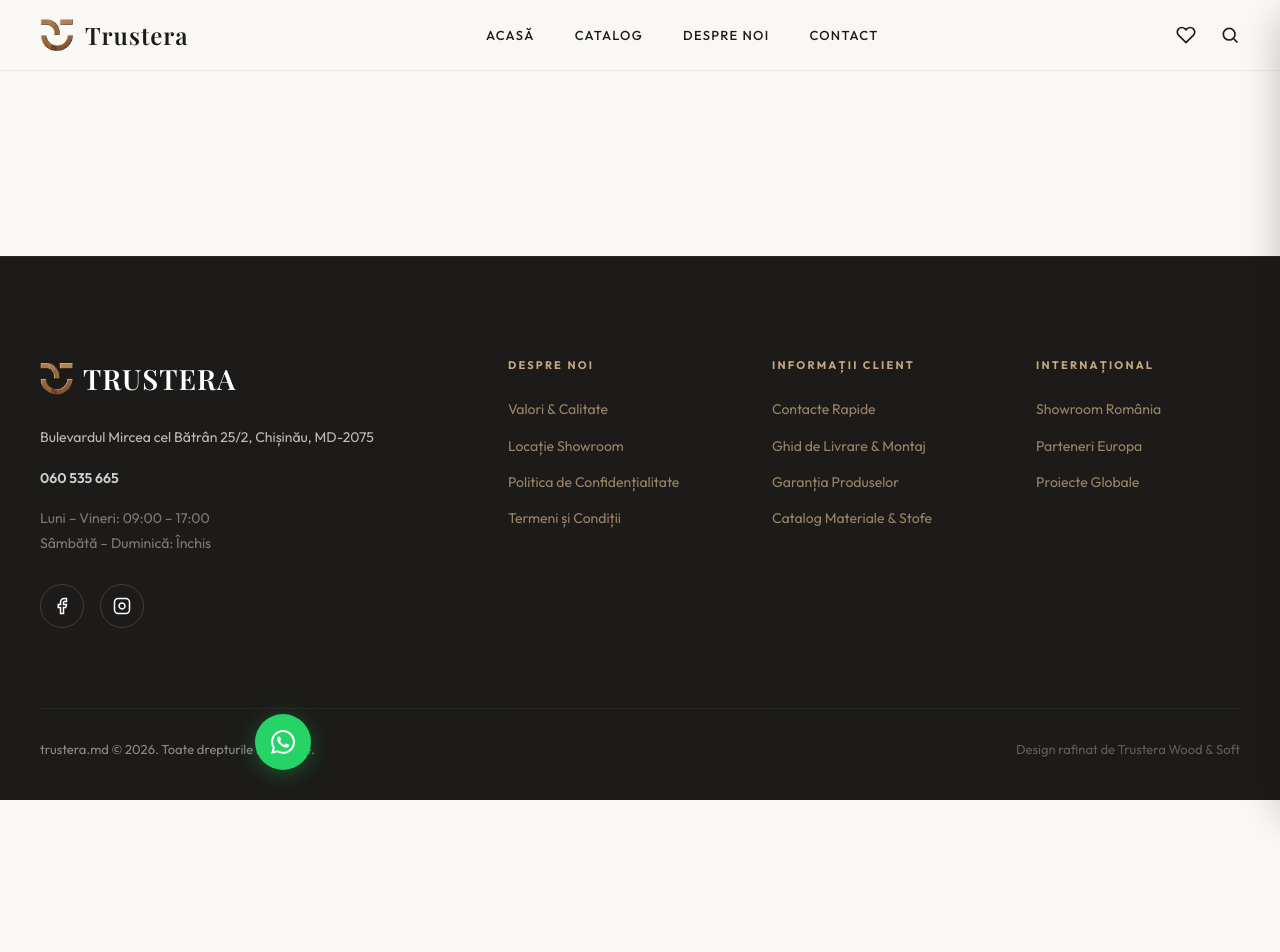
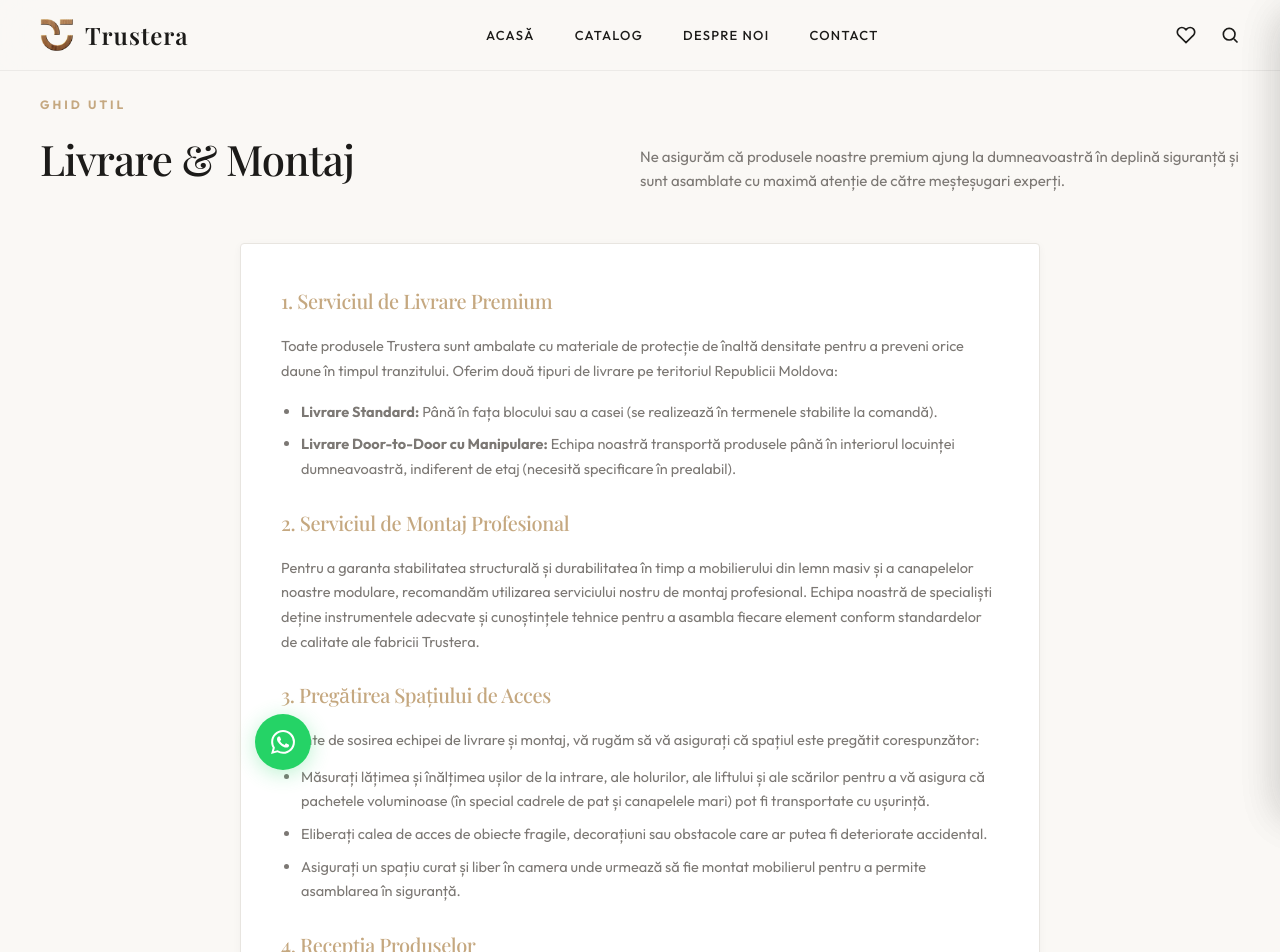
Before and after one commit to DinuVidrascu/trust-wood, a React (Vite) app: page /ghid-livrare-montaj in a window 1280 px wide. Shown: the top 952 px of the page. Before the commit the page ends 800 px from the top, so only its background shows below. Built offline with nearby package versions, Linux system fonts and the light colour scheme; a web font is replaced by a local one.

Commit message:
feat(delivery): add dedicated delivery and assembly guide page and configure route

```diff
--- a/src/App.jsx
+++ b/src/App.jsx
@@ -10,6 +10,7 @@ import Contact from './pages/Contact';
 import Showroom from './pages/Showroom';
 import PrivacyPolicy from './pages/PrivacyPolicy';
 import TermsAndConditions from './pages/TermsAndConditions';
+import DeliveryGuide from './pages/DeliveryGuide';
 import { WishlistProvider } from './context/WishlistContext';
 import WishlistDrawer from './components/WishlistDrawer';
 
@@ -51,6 +52,7 @@ export default function App() {
             <Route path="/showroom" element={<Showroom />} />
             <Route path="/politica-confidentialitate" element={<PrivacyPolicy />} />
             <Route path="/termeni-conditii" element={<TermsAndConditions />} />
+            <Route path="/ghid-livrare-montaj" element={<DeliveryGuide />} />
           </Routes>
         </main>
 
--- a/src/components/Footer.jsx
+++ b/src/components/Footer.jsx
@@ -47,7 +47,7 @@ export default function Footer() {
           <div className="footer-heading">Informații Client</div>
           <div className="footer-links">
             <Link to="/contact" onClick={scrollToTop}>Contacte Rapide</Link>
-            <a href="#">Ghid de Livrare & Montaj</a>
+            <Link to="/ghid-livrare-montaj" onClick={scrollToTop}>Ghid de Livrare & Montaj</Link>
             <a href="#">Garanția Produselor</a>
             <a href="#">Catalog Materiale & Stofe</a>
           </div>
--- /dev/null
+++ b/src/pages/DeliveryGuide.jsx
@@ -0,0 +1,125 @@
+import React, { useEffect } from 'react';
+
+export default function DeliveryGuide() {
+  // Scroll to top on load
+  useEffect(() => {
+    window.scrollTo({ top: 0 });
+  }, []);
+
+  return (
+    <div className="page-entrance subpage" style={{ paddingBottom: '80px', paddingTop: '85px' }}>
+      <section className="section" style={{ paddingTop: '10px' }}>
+
+        {/* HEADER */}
+        <div className="section-header" style={{ marginBottom: '50px' }}>
+          <div>
+            <span className="section-title">Ghid Util</span>
+            <h1 className="section-heading title-serif">Livrare & Montaj</h1>
+          </div>
+          <p style={{ color: 'var(--text-secondary)', maxWidth: '600px', fontSize: '15px' }}>
+            Ne asigurăm că produsele noastre premium ajung la dumneavoastră în deplină siguranță și sunt asamblate cu maximă atenție de către meșteșugari experți.
+          </p>
+        </div>
+
+        {/* POLICY CONTENT */}
+        <div style={{
+          maxWidth: '800px',
+          margin: '0 auto',
+          background: 'var(--bg-card)',
+          padding: '40px',
+          borderRadius: '4px',
+          border: '1px solid var(--border)',
+          boxShadow: 'var(--shadow-sm)',
+          color: 'var(--text-primary)',
+          lineHeight: '1.7',
+          fontSize: '14.5px'
+        }} className="policy-container">
+
+          <h2 className="title-serif" style={{ fontSize: '20px', color: 'var(--accent)', marginBottom: '16px' }}>1. Serviciul de Livrare Premium</h2>
+          <p style={{ marginBottom: '16px', color: 'var(--text-secondary)' }}>
+            Toate produsele Trustera sunt ambalate cu materiale de protecție de înaltă densitate pentru a preveni orice daune în timpul tranzitului. Oferim două tipuri de livrare pe teritoriul Republicii Moldova:
+          </p>
+          <ul style={{ paddingLeft: '20px', marginBottom: '24px', listStyleType: 'disc', color: 'var(--text-secondary)' }}>
+            <li style={{ marginBottom: '8px' }}><strong>Livrare Standard:</strong> Până în fața blocului sau a casei (se realizează în termenele stabilite la comandă).</li>
+            <li style={{ marginBottom: '8px' }}><strong>Livrare Door-to-Door cu Manipulare:</strong> Echipa noastră transportă produsele până în interiorul locuinței dumneavoastră, indiferent de etaj (necesită specificare în prealabil).</li>
+          </ul>
+
+          <h2 className="title-serif" style={{ fontSize: '20px', color: 'var(--accent)', marginBottom: '16px' }}>2. Serviciul de Montaj Profesional</h2>
+          <p style={{ marginBottom: '24px', color: 'var(--text-secondary)' }}>
+            Pentru a garanta stabilitatea structurală și durabilitatea în timp a mobilierului din lemn masiv și a canapelelor noastre modulare, recomandăm utilizarea serviciului nostru de montaj profesional. Echipa noastră de specialiști deține instrumentele adecvate și cunoștințele tehnice pentru a asambla fiecare element conform standardelor de calitate ale fabricii Trustera.
+          </p>
+
+          <h2 className="title-serif" style={{ fontSize: '20px', color: 'var(--accent)', marginBottom: '16px' }}>3. Pregătirea Spațiului de Acces</h2>
+          <p style={{ marginBottom: '12px', color: 'var(--text-secondary)' }}>
+            Înainte de sosirea echipei de livrare și montaj, vă rugăm să vă asigurați că spațiul este pregătit corespunzător:
+          </p>
+          <ul style={{ paddingLeft: '20px', marginBottom: '24px', listStyleType: 'disc', color: 'var(--text-secondary)' }}>
+            <li style={{ marginBottom: '8px' }}>Măsurați lățimea și înălțimea ușilor de la intrare, ale holurilor, ale liftului și ale scărilor pentru a vă asigura că pachetele voluminoase (în special cadrele de pat și canapelele mari) pot fi transportate cu ușurință.</li>
+            <li style={{ marginBottom: '8px' }}>Eliberați calea de acces de obiecte fragile, decorațiuni sau obstacole care ar putea fi deteriorate accidental.</li>
+            <li style={{ marginBottom: '8px' }}>Asigurați un spațiu curat și liber în camera unde urmează să fie montat mobilierul pentru a permite asamblarea în siguranță.</li>
+          </ul>
+
+          <h2 className="title-serif" style={{ fontSize: '20px', color: 'var(--accent)', marginBottom: '16px' }}>4. Recepția Produselor</h2>
+          <p style={{ marginBottom: '24px', color: 'var(--text-secondary)' }}>
+            La livrare, este obligatoriu să inspectați vizual integritatea ambalajelor și a produselor în prezența echipei noastre de transport. Orice neconformitate (zgârieturi, defecte de tapițerie sau elemente lipsă) trebuie semnalată imediat pe documentul de recepție (avizul de însoțire). Reclamațiile ulterioare privind defecte estetice evidente vizual nu vor fi luate în considerare.
+          </p>
+
+          <h2 className="title-serif" style={{ fontSize: '20px', color: 'var(--accent)', marginBottom: '16px' }}>5. Tarife Standard de Transport & Montaj</h2>
+          <p style={{ marginBottom: '12px', color: 'var(--text-secondary)' }}>
+            Costurile serviciilor noastre sunt transparente și calculate în funcție de distanță și volumul produselor:
+          </p>
+          <table style={{ width: '100%', borderCollapse: 'collapse', marginBottom: '24px', fontSize: '13.5px', color: 'var(--text-secondary)' }}>
+            <thead>
+              <tr style={{ borderBottom: '1px solid var(--border)', textAlign: 'left', fontWeight: '700' }}>
+                <th style={{ padding: '12px 8px', color: 'var(--text-primary)' }}>Serviciu</th>
+                <th style={{ padding: '12px 8px', color: 'var(--text-primary)' }}>Chișinău</th>
+                <th style={{ padding: '12px 8px', color: 'var(--text-primary)' }}>Alte localități (MD)</th>
+              </tr>
+            </thead>
+            <tbody>
+              <tr style={{ borderBottom: '1px solid var(--border)' }}>
+                <td style={{ padding: '12px 8px' }}><strong>Livrare Canapele & Mese</strong></td>
+                <td style={{ padding: '12px 8px' }}>Gratuit (pentru comenzi &gt; 15,000 MDL)</td>
+                <td style={{ padding: '12px 8px' }}>Calculat per km (de la Chișinău)</td>
+              </tr>
+              <tr style={{ borderBottom: '1px solid var(--border)' }}>
+                <td style={{ padding: '12px 8px' }}><strong>Urcat pe scări (fără lift)</strong></td>
+                <td style={{ padding: '12px 8px' }}>30 MDL / etaj per colet voluminos</td>
+                <td style={{ padding: '12px 8px' }}>30 MDL / etaj per colet voluminos</td>
+              </tr>
+              <tr style={{ borderBottom: '1px solid var(--border)' }}>
+                <td style={{ padding: '12px 8px' }}><strong>Montaj Canapea Modulară</strong></td>
+                <td style={{ padding: '12px 8px' }}>Inclus</td>
+                <td style={{ padding: '12px 8px' }}>Inclus</td>
+              </tr>
+              <tr style={{ borderBottom: '1px solid var(--border)' }}>
+                <td style={{ padding: '12px 8px' }}><strong>Montaj Masă / Scaune</strong></td>
+                <td style={{ padding: '12px 8px' }}>150 - 300 MDL (în funcție de model)</td>
+                <td style={{ padding: '12px 8px' }}>Agreat la contractare</td>
+              </tr>
+            </tbody>
+          </table>
+
+          <h2 className="title-serif" style={{ fontSize: '20px', color: 'var(--accent)', marginBottom: '16px' }}>6. Recomandări de Întreținere după Montare</h2>
+          <p style={{ margin: '0', color: 'var(--text-secondary)' }}>
+            După finalizarea montajului, recomandăm să evitați expunerea directă a mobilierului din lemn masiv la surse de căldură directă (calorifere, șeminee) sau la raze solare intense. Pentru canapelele din catifea sau bouclé, periați ușor fibrele după montaj pentru a ridica firele presate în timpul transportului și ambalării.
+          </p>
+
+        </div>
+
+      </section>
+
+      {/* RESPONSIVE OVERRIDES */}
+      <style>{`
+        @media (max-width: 600px) {
+          .policy-container {
+            padding: 24px 20px !important;
+          }
+          table {
+            font-size: 12px !important;
+          }
+        }
+      `}</style>
+    </div>
+  );
+}
```
